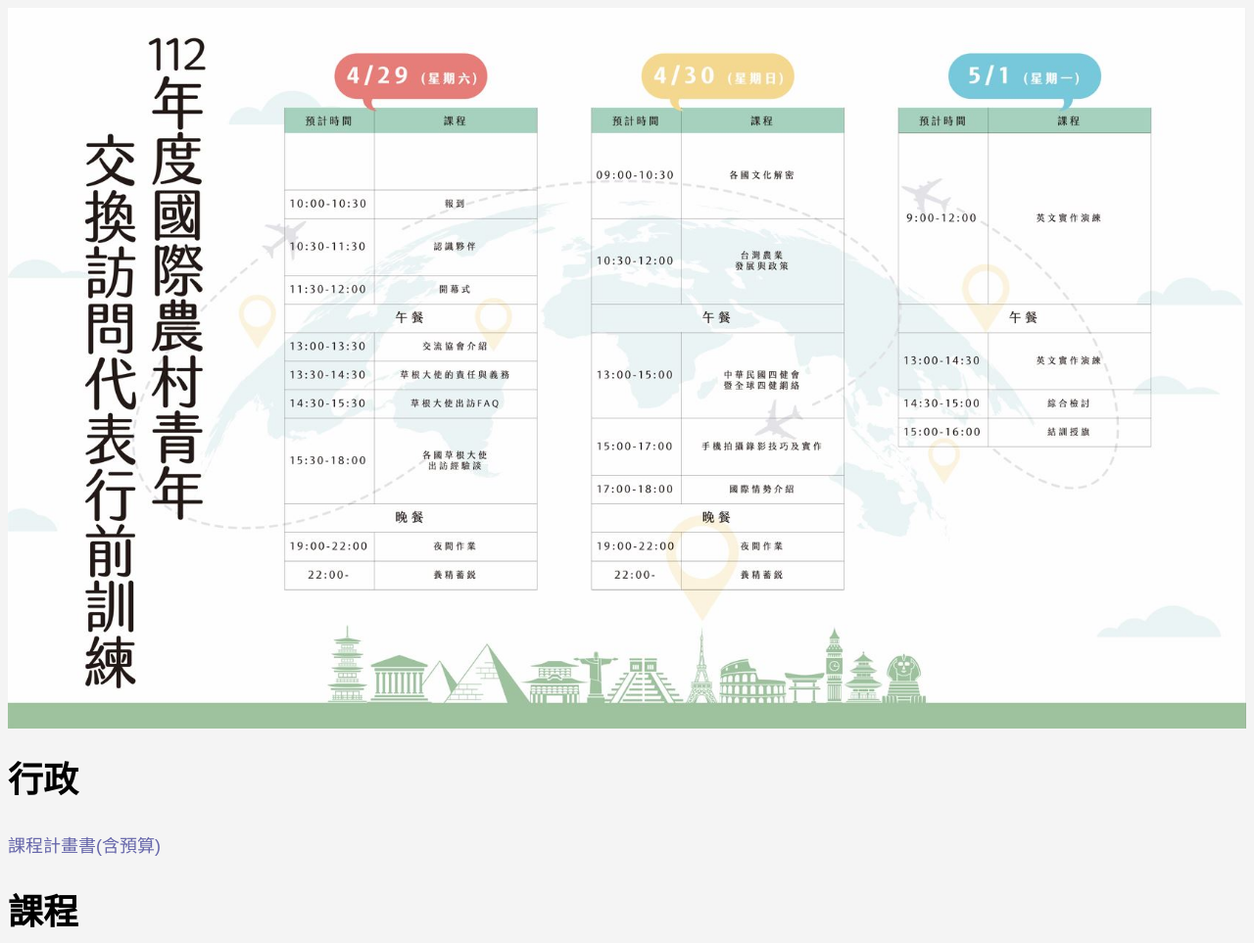
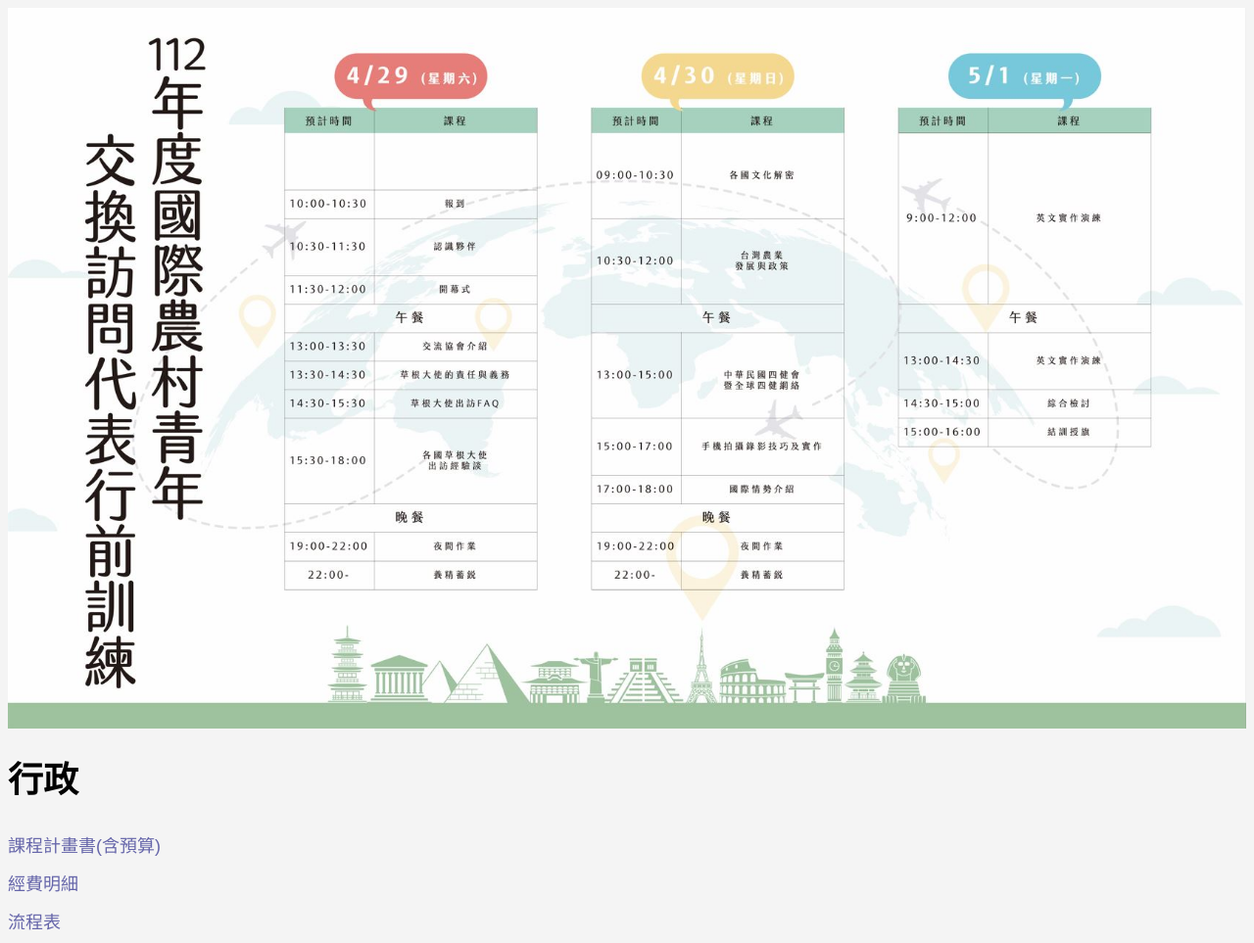
Before and after one commit to zhengliyi28/zhengliyi28.github.io, a plain HTML site: page ifye_event/index.html in a window 1280 px wide. Shown: the top 963 px of the page at 98% size. Drawn offline with Linux system fonts and the light colour scheme.

Commit message:
[IFYE] Add flow sheet

```diff
--- a/ifye_event/index.html
+++ b/ifye_event/index.html
@@ -34,6 +34,12 @@
         <li>
             <a href="https://docs.google.com/document/d/1xHv2oGqCZUauQiUH-A0Yp25INU2YMn1R/edit" target="_blank">課程計畫書(含預算)</a>
         </li>
+        <li>
+            <a href="https://docs.google.com/spreadsheets/d/1YIsqV6c5t5Tz8n6_rgcD9llSfNAzATrz/edit#gid=1559902989" target="_blank">經費明細</a>
+        </li>
+        <li>
+            <a href="https://docs.google.com/document/d/1lxkARUH0AvSlPeTDiJwRsXblT7QxSDBQ/edit" target="_blank">流程表</a>
+        </li>
     </ul>
     <h1>課程</h1>
     <ul>
```
